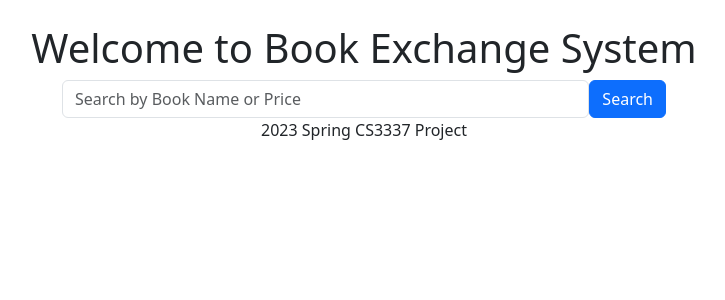
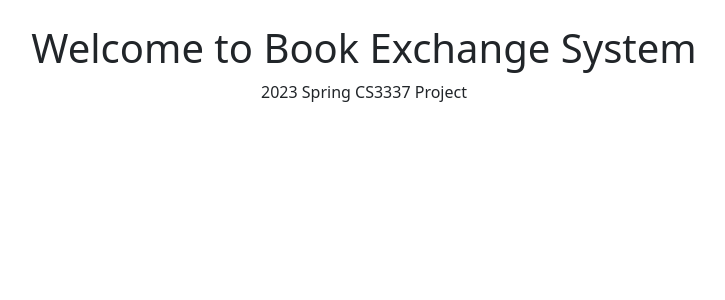
Before and after one commit to zainsyed28/CS3337_Spring, a Django app: page / in a window 1280 px wide. Shown: the part 70-370 px from the top of the page, without its empty margins (276-1001 px from the left). Run offline with Django 4.2, Linux system fonts and the light colour scheme; data comes from the database, SQL or seed files in the repository; some libraries are stand-ins or nearby versions.

Commit message:
working on search

```diff
--- a/bookEx/templates/bookMng/displaybooks.html
+++ b/bookEx/templates/bookMng/displaybooks.html
@@ -14,12 +14,6 @@
 
 {% block content %}
     <h1 align="center"> Display Books Page </h1>
-    <div class="container col-lg-6">
-        <form class="form-inputs" action="{% url 'displaybooks' %}">
-            <input class="form-control" type="search" name="search" id="search" placeholder="Search for Books">
-            <button class="btn btn-primary" type="Submit">Search</button>
-        </form>
-    </div>
     <br>
     <div class = "container col-lg-6">
         <div class = "row align-items-center">
--- a/bookEx/templates/bookMng/index.html
+++ b/bookEx/templates/bookMng/index.html
@@ -14,10 +14,4 @@
 
 {% block content %}
     <h1 align="center"> Welcome to Book Exchange System </h1>
-    <div class="text-center container col-lg-6">
-        <form class="d-flex form-inputs" action="{% url 'displaybooks' %}">
-            <input class="form-control" type="search" name="search" id="search" placeholder="Search by Book Name or Price">
-            <button class="btn btn-primary" type="Submit">Search</button>
-        </form>
-    </div>
 {% endblock content %}
--- a/bookMng/urls.py
+++ b/bookMng/urls.py
@@ -11,5 +11,6 @@ urlpatterns = [
     path('book_delete/<int:book_id>', views.book_delete, name='book_delete'),
     path('aboutus', views.about_us, name='aboutus'),
     path('favorite/<int:id>', views.favorite_add, name='favorite_add'),
-    path('favorite_books', views.favorites, name='favorite_book')
+    path('favorite_books', views.favorites, name='favorite_book'),
+    path('searchbooks', views.searchbooks, name='searchbooks')
 ]
--- a/bookMng/views.py
+++ b/bookMng/views.py
@@ -153,3 +153,16 @@ def favorites(request):
                       'books': books
                   }
                   )
+
+
+def searchbooks(request):
+    if request.method == "POST":
+        searched = request.POST['searched']
+        book = Book.objects.filter(name__contains=searched)
+        return render(request,
+                      'bookMng/searchbooks.html',
+                      {'searched': searched, 'book': book})
+    else:
+        return render(request,
+                      'bookMng/searchbooks.html',
+                      {'searched':searched, 'book':book})
```
Also changed, not shown: bookEx/templates/bookMng/searchbooks.html (added, +16 -0 lines).
